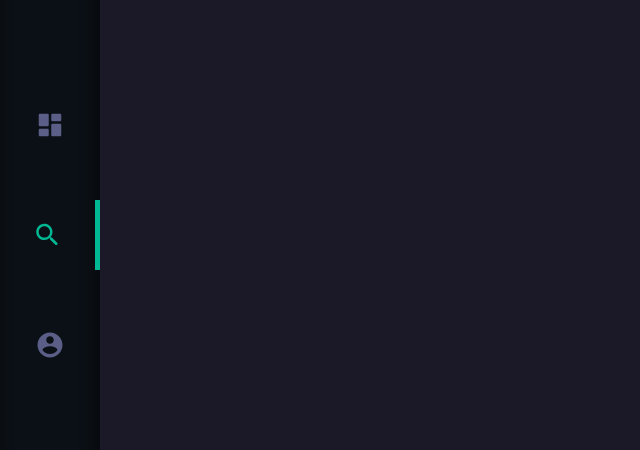
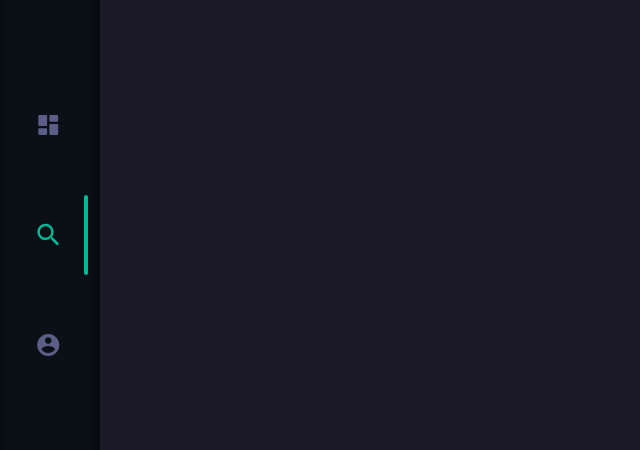
Before and after one commit to adcar/plutus, a Next.js app: page /search in a window 1280 px wide. Shown: the part 203-653 px from the top of the page, without its empty margins (0-640 px from the left). Built offline with nearby package versions, Linux system fonts and the light colour scheme.

Commit message:
the tab highlight is rounded :)

```diff
--- a/components/Tabs.tsx
+++ b/components/Tabs.tsx
@@ -1,11 +1,12 @@
 import React from "react";
 import styles from "./tabs.module.scss";
-import { useRouter } from "next/router";
+import {useRouter} from "next/router";
 import DashboardIcon from "@material-ui/icons/DashboardRounded";
 import SearchIcon from "@material-ui/icons/SearchRounded";
 import PortfolioIcon from "@material-ui/icons/AccountCircleRounded";
 
 import useTheme from "@material-ui/core/styles/useTheme";
+
 interface IProps {
     currentPage: "dashboard" | "search" | "portfolio";
 }
@@ -13,15 +14,22 @@ interface IProps {
 const defaultStyles = {
     fontSize: 20,
     height: 70,
-  width: "100%",
+    width: "95%",
     marginTop: 20,
     marginBottom: 20,
     padding: 20,
-  borderRight: "red 5px solid",
     cursor: "pointer"
 };
 
-export default function Tabs({ currentPage }: IProps) {
+const currentTab = {
+    marginTop:15,
+    marginBottom:15,
+    width: 5,
+    borderRadius:5,
+    height: 80,
+};
+
+export default function Tabs({currentPage}: IProps) {
     const router = useRouter();
     const theme = useTheme();
     return (
@@ -34,6 +42,7 @@ export default function Tabs({ currentPage }: IProps) {
             />
 
             <div className={styles.buttons}>
+                <div style={{display:"flex", flexDirection:"row"}}>
                     <DashboardIcon
                         onClick={() => {
                             router.push("/dashboard");
@@ -43,13 +52,16 @@ export default function Tabs({ currentPage }: IProps) {
                             color:
                                 currentPage === "dashboard"
                                     ? theme.palette.primary.main
-                : "#5B5E86",
-            borderRight:
-              currentPage === "dashboard"
-                ? `${theme.palette.primary.main} 5px solid`
-                : "none"
+                                    : "#5B5E86"
                         }}
                     />
+                    <div style={{
+                        ...currentTab,
+                        backgroundColor: theme.palette.primary.main,
+                        display: currentPage === "dashboard"?"inline":"none"
+                    }}/>
+            </div>
+                <div style={{display:"flex", flexDirection:"row"}}>
                 <SearchIcon
                     onClick={() => {
                         router.push("/search");
@@ -57,13 +69,16 @@ export default function Tabs({ currentPage }: IProps) {
                     style={{
                         ...defaultStyles,
                         color:
-              currentPage === "search" ? theme.palette.primary.main : "#5B5E86",
-            borderRight:
-              currentPage === "search"
-                ? `${theme.palette.primary.main} 5px solid`
-                : "none"
+                            currentPage === "search" ? theme.palette.primary.main : "#5B5E86"
                     }}
                 />
+                    <div style={{
+                        ...currentTab,
+                        backgroundColor: theme.palette.primary.main,
+                        display: currentPage === "search"?"inline":"none"
+                    }}/>
+                </div>
+                <div style={{display:"flex", flexDirection:"row"}}>
                 <PortfolioIcon
                     onClick={() => {
                         router.push("/portfolio");
@@ -73,13 +88,15 @@ export default function Tabs({ currentPage }: IProps) {
                         color:
                             currentPage === "portfolio"
                                 ? theme.palette.primary.main
-                : "#5B5E86",
-            borderRight:
-              currentPage === "portfolio"
-                ? `${theme.palette.primary.main} 5px solid`
-                : "none"
+                                : "#5B5E86"
                     }}
                 />
+                    <div style={{
+                        ...currentTab,
+                        backgroundColor: theme.palette.primary.main,
+                        display: currentPage === "portfolio"?"inline":"none"
+                    }}/>
+                </div>
             </div>
         </div>
     );
```
Lines whose indentation alone changed are shown as unchanged.
